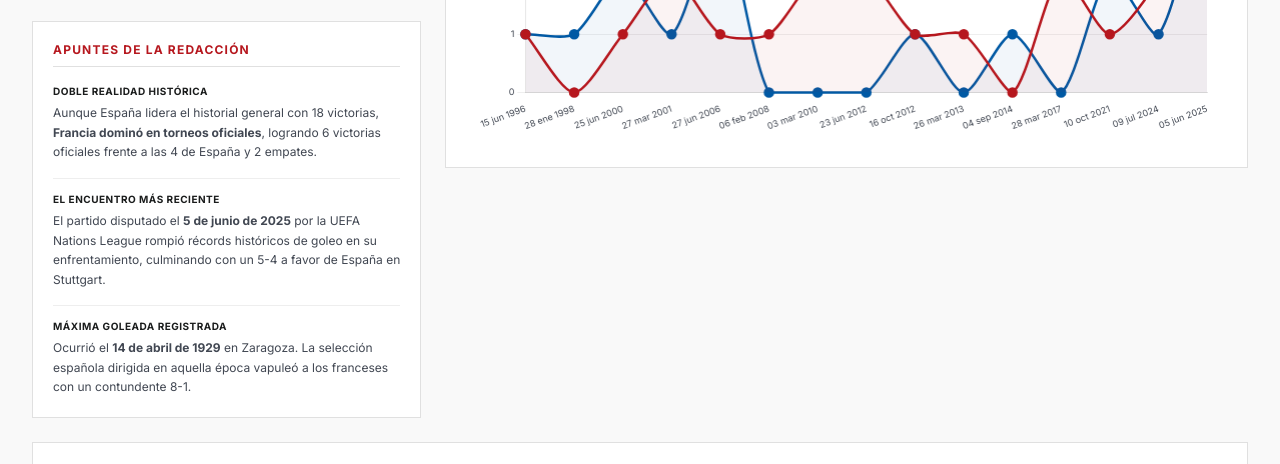
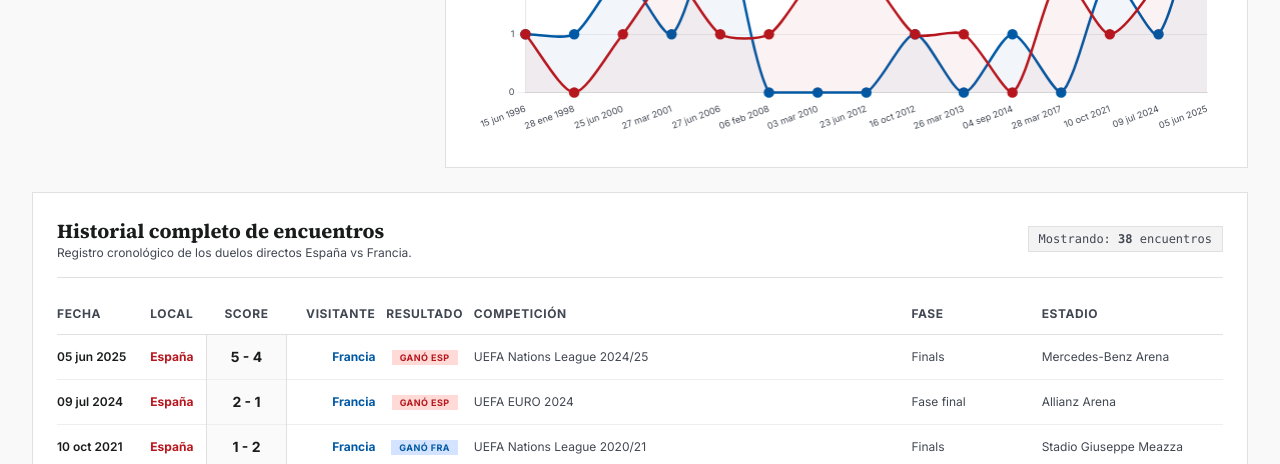
Before and after one commit to jphamada/data-fifa, a plain HTML site: page espana-francia.html in a window 1280 px wide. Shown: the part 637-1101 px from the top of the page. Drawn offline with nearby package versions, Linux system fonts and the light colour scheme.

Commit message:
Remove Apuntes de la Redacción section from espana-francia.html

```diff
--- a/espana-francia.html
+++ b/espana-francia.html
@@ -223,37 +223,6 @@
             class="w-full border border-[#e0e0e0] py-2 text-xs font-bold tracking-wider sharp-ui hover:bg-[#f3f3f3] transition-colors duration-150 cursor-pointer text-[#1a1c1c]">
             LIMPIAR FILTROS
           </button>
-        </section>
-
-        <!-- APUNTES EDITORIALES (Chronicle Insights) -->
-        <section class="bg-white border border-[#e0e0e0] p-5 sharp-ui flex flex-col gap-4">
-          <h3
-            class="text-xs font-bold tracking-widest text-[#b6171e] uppercase border-b border-[#e0e0e0] pb-2 font-sans">
-            Apuntes de la Redacción
-          </h3>
-
-          <div class="text-xs space-y-4 font-sans leading-relaxed text-[#414752]">
-            <div>
-              <h4 class="font-bold text-[#1a1c1c] uppercase tracking-wider text-[10px] mb-1">Doble realidad histórica
-              </h4>
-              <p>Aunque España lidera el historial general con 18 victorias, <b>Francia dominó en torneos
-                  oficiales</b>, logrando 6 victorias oficiales frente a las 4 de España y 2 empates.</p>
-            </div>
-            <div class="border-t border-[#eeeeee] pt-3">
-              <h4 class="font-bold text-[#1a1c1c] uppercase tracking-wider text-[10px] mb-1">El Encuentro más reciente
-              </h4>
-              <p>El partido disputado el <b>5 de junio de 2025</b> por la UEFA Nations League rompió récords históricos
-                de
-                goleo en su enfrentamiento, culminando con un 5-4 a favor de España en Stuttgart.</p>
-            </div>
-            <div class="border-t border-[#eeeeee] pt-3">
-              <h4 class="font-bold text-[#1a1c1c] uppercase tracking-wider text-[10px] mb-1">Máxima Goleada Registrada
-              </h4>
-              <p>Ocurrió el <b>14 de abril de 1929</b> en Zaragoza. La selección española dirigida en aquella época
-                vapuleó
-                a los franceses con un contundente 8-1.</p>
-            </div>
-          </div>
         </section>
 
       </div>
```
